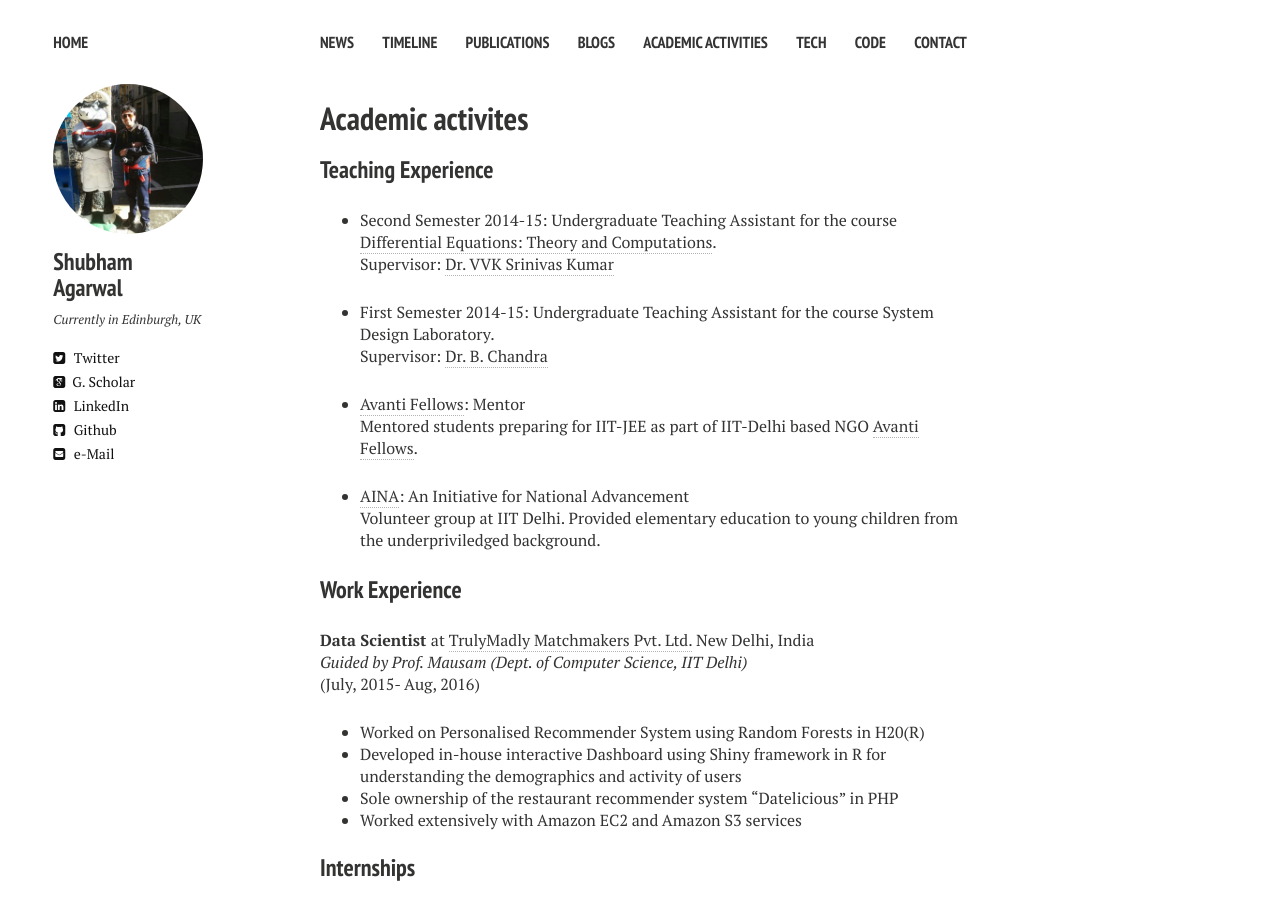
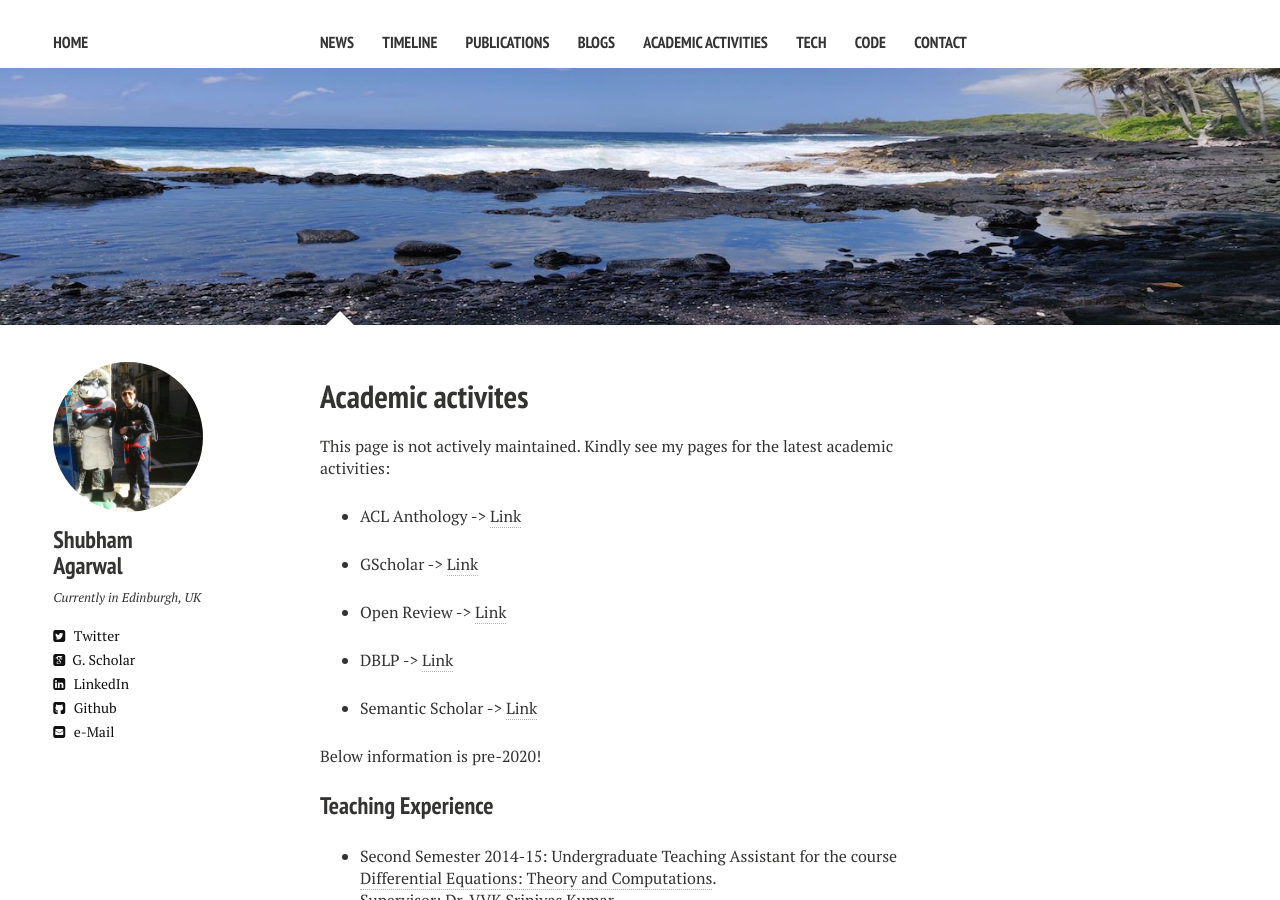
Before and after one commit to shubhamagarwal92/shubhamagarwal92.github.io, a Jekyll site: the page built from academic_activities.md, in a window 1280 px wide and 900 px high. Built offline with Jekyll 4.4.1, drawn with Linux system fonts in a browser that asks for light colours; nearby versions of some CDN libraries.

Commit message:
Adding different pages

```diff
--- a/academic_activities.md
+++ b/academic_activities.md
@@ -4,9 +4,25 @@ permalink: /academic_activities/
 title: Academic activites
 tags: [academic_activities]
 modified: 3-10-2014
+image:
+  feature: hawaiiwide.jpg
+
 comments: false
 ---
 
+This page is not actively maintained. Kindly see my pages for the latest academic activities:
+
+* ACL Anthology -> [Link](https://www.aclweb.org/anthology/people/s/shubham-agarwal/)
+
+* GScholar -> [Link](https://scholar.google.com/citations?user=aSMFGScAAAAJ&hl=en)
+
+* Open Review -> [Link](https://openreview.net/profile?id=~Shubham_Agarwal3)
+
+* DBLP -> [Link](https://dblp.uni-trier.de/pers/hd/a/Agarwal_0001:Shubham)
+
+* Semantic Scholar -> [Link](https://www.semanticscholar.org/author/Shubham-Agarwal/144992211)
+
+Below information is pre-2020!
 
 ### Teaching Experience
 
```
